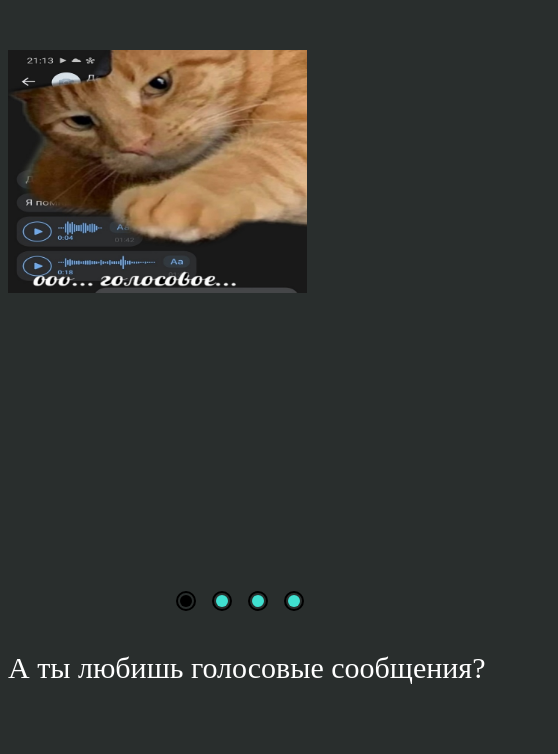
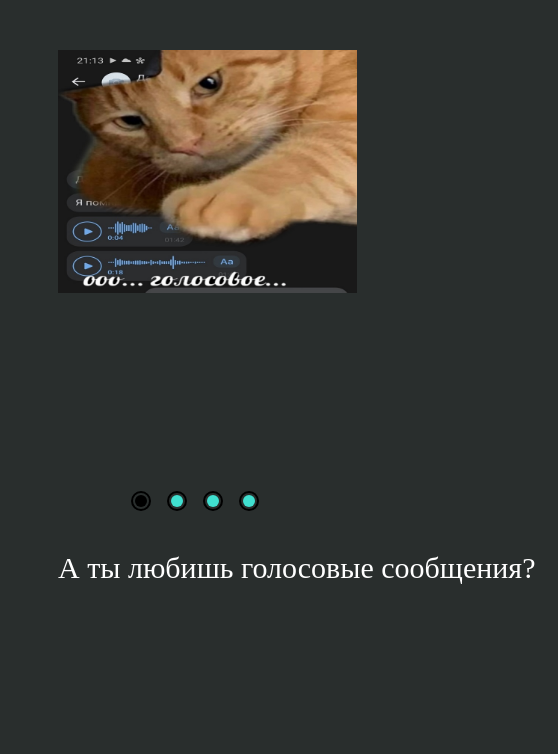
Before and after one commit to ArtaBoris/cssMemSlider, a plain HTML site: page cssMemSlider/index.html in a window 390 px wide. Shown: the whole page, 558 px wide, since content can reach past the window. Drawn offline with Linux system fonts and the light colour scheme.

Commit message:
fix: mobile version mem sliderr

```diff
--- a/cssMemSlider/style.css
+++ b/cssMemSlider/style.css
@@ -111,9 +111,9 @@ body{
  z-index: 1;
 }
 
-@media (max-width: 1024px){
+@media (max-width: 768px){
     .wrapper {
-        height: 500px;
+        height: 400px;
         width: 100%;
         margin: 50px auto 0;
         position: relative;
@@ -133,4 +133,13 @@ body{
     .bottom{
         flex-direction: column-reverse;
     }
+    .slider{
+        left: 50px;
+    }
+    .bottom .slider_txt{
+        left: 50px;
+    }
+    .bottom .control{
+        left: 0%;
+    }
 }
```
